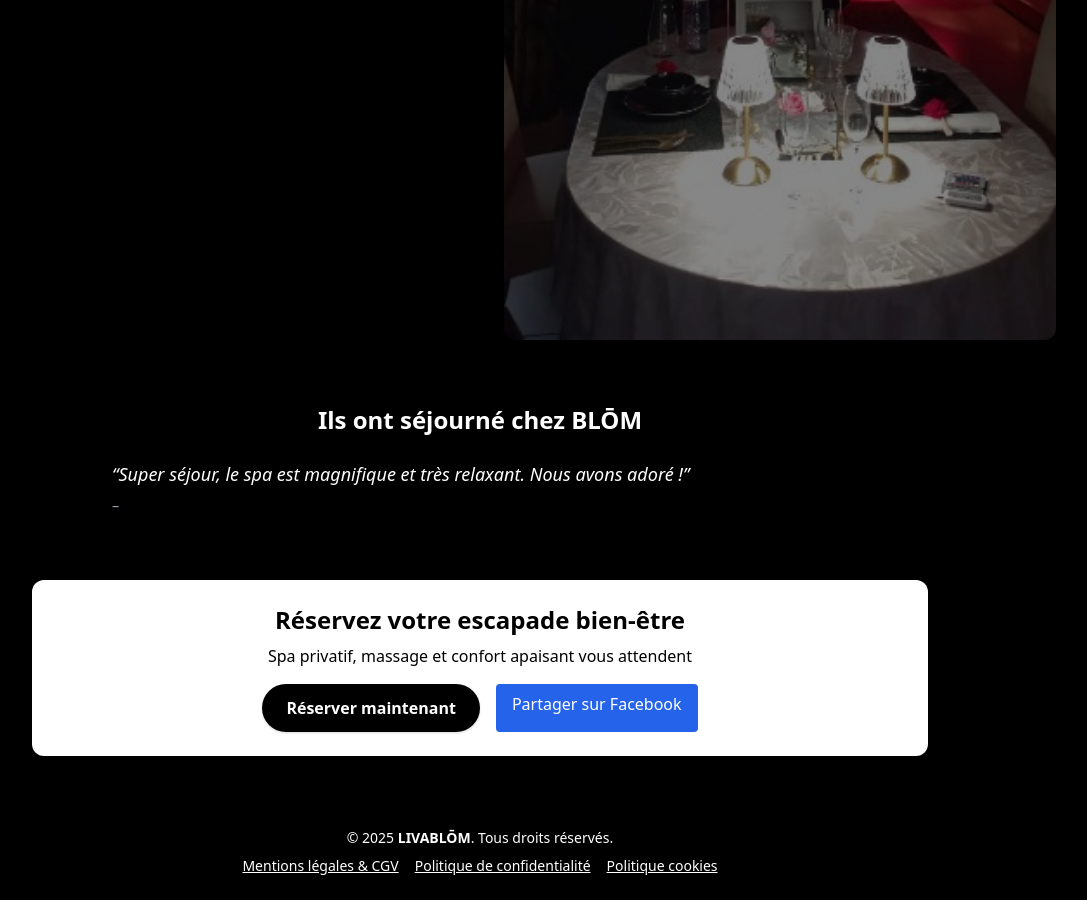
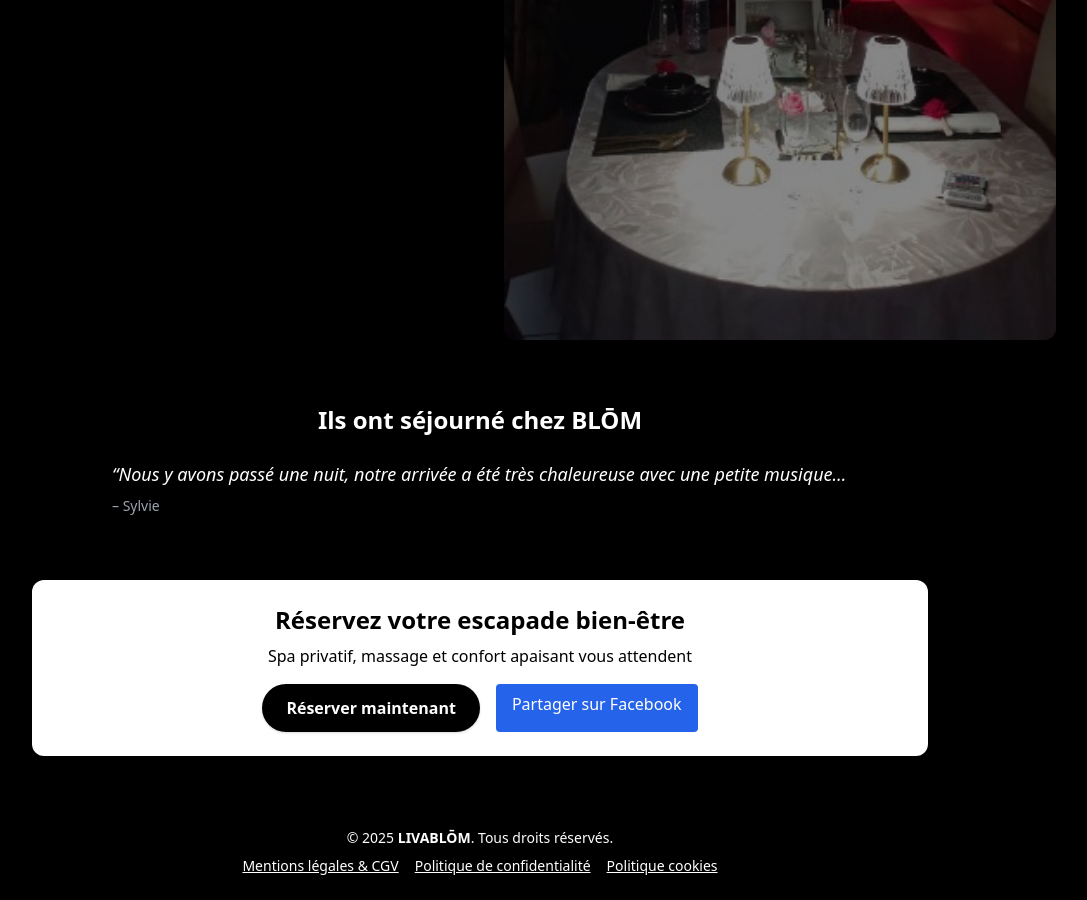
Before and after one commit to LIVABLOM/LIVABLOM, a Jekyll site: the page built from blom.md, in a window 1280 px wide and 900 px high, scrolled down 4280 px. Shown: the whole window, without its empty margins (160-1247 px from the left). Built offline with Jekyll 4.4.1, drawn with Linux system fonts in a browser that asks for light colours; comment, search, counter and statistics services are not loaded; some of the changed lines change nothing that is shown.

Commit message:
Update avis_blom.yml

```diff
--- a/_data/avis_blom.yml
+++ b/_data/avis_blom.yml
@@ -1,8 +1,63 @@
-- nom: "Sophie L."
-  texte: "Super séjour, le spa est magnifique et très relaxant. Nous avons adoré !"
-- nom: "Marc D."
-  texte: "Logement très agréable, accueil chaleureux. À refaire."
-- nom: "Laura P."
-  texte: "Tout était parfait, petit déjeuner délicieux, cadre zen."
-- nom: "Alexandre T."
-  texte: "Excellent moment en couple, le spa est top et le confort impeccable."
+- auteur: "Sylvie"
+  note: 5
+  etoiles: "★★★★★"
+  texte: >
+    Nous y avons passé une nuit, notre arrivée a été très chaleureuse avec une petite musique
+    d’ambiance et plusieurs petites attentions qui font plaisir.
+    Tout était impeccable, la déco très jolie et romantique. Le Jacuzzi était impeccable également,
+    vidé et nettoyé au préalable.
+    Nous recommanderons ce logement autour de nous et reviendrons sans hésiter.
+
+- auteur: "Anaïs"
+  note: 5
+  etoiles: "★★★★★"
+  texte: >
+    Nous avons passé une nuit incroyable, tout était parfait.
+    La maison est incroyable surtout la salle de massage en plus du jacuzzi 😍👌🏼.
+
+- auteur: "Alexandra"
+  note: 5
+  etoiles: "★★★★★"
+  texte: >
+    C’était notre deuxième séjour dans ce logement, toujours aussi impeccable !
+    Les petites attentions sont vraiment appréciables. Une excellente parenthèse sans enfant,
+    qui nous a fait beaucoup de bien. Nous reviendrons avec grand plaisir.
+    Je recommande à 100 % ! 😀
+
+- auteur: "Fanny"
+  note: 5
+  etoiles: "★★★★★"
+  texte: >
+    Tout était parfait, hôte aux petits soins.
+
+- auteur: "Anissa"
+  note: 5
+  etoiles: "★★★★★"
+  texte: >
+    Par où commencer... Abdel est un hôte au top : respectueux, disponible, réactif, attentionné.
+    Le logement est situé dans un endroit très calme et sécurisé, d'une propreté nickel.
+    Nous avons passé un week-end mémorable et nous reviendrons sans hésiter.
+    Nous partagerons l'annonce car c'est de loin le meilleur logement de ce type que nous avons testé.
+    Allez-y vraiment les yeux fermés. Au-delà de nos attentes.
+    Une bonne continuation à Abdel et merci encore pour tout.
+
+- auteur: "Pauline"
+  note: 5
+  etoiles: "★★★★★"
+  texte: >
+    Nous avons passé un merveilleux week-end. Tout était tout simplement parfait : propre, soigné,
+    avec plein de petites attentions qui font vraiment la différence.
+    L’appartement est conforme à l’annonce, très bien équipé, cosy, et décoré avec goût.
+    Mention spéciale à l’hôte, très réactif et attentionné, qui a su répondre rapidement
+    à nos questions et s’assurer que tout se passait bien.
+    Nous reviendrons sans hésiter et recommandons ce logement les yeux fermés !
+
+- auteur: "Emilie"
+  note: 5
+  etoiles: "★★★★★"
+  texte: >
+    Une pépite ! Un Abdel très sympathique, des instructions claires,
+    une petite maison sur 2 étages, un salon cosy, une table joliment dressée,
+    une salle de massage, un jacuzzi bien chaud, des peignoirs bien pratiques,
+    un lit king size super confortable (dommage qu'on ne pouvait pas le ramener dans la voiture !),
+    un petit déj bien consistant en tête à tête. Rien à redire !
```
